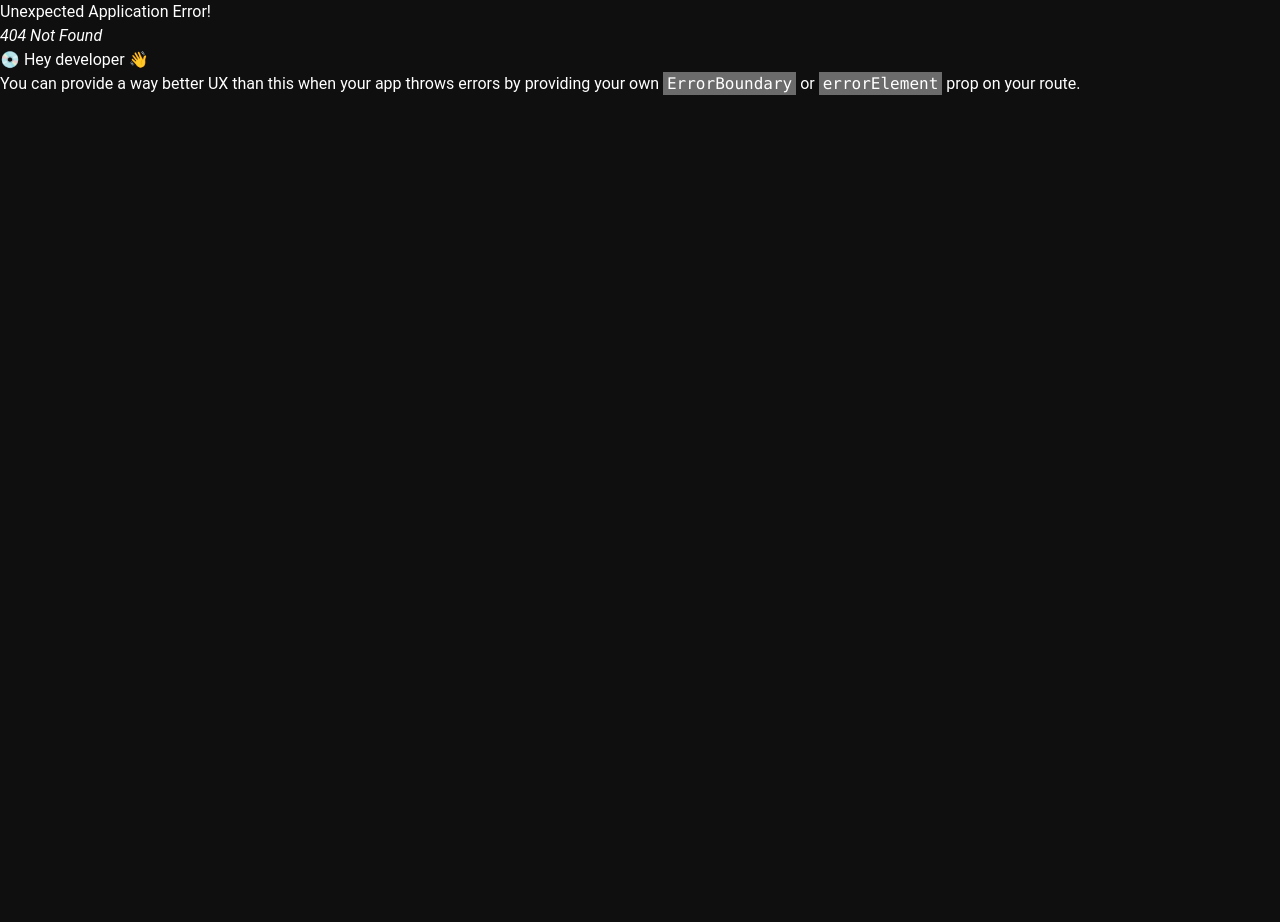
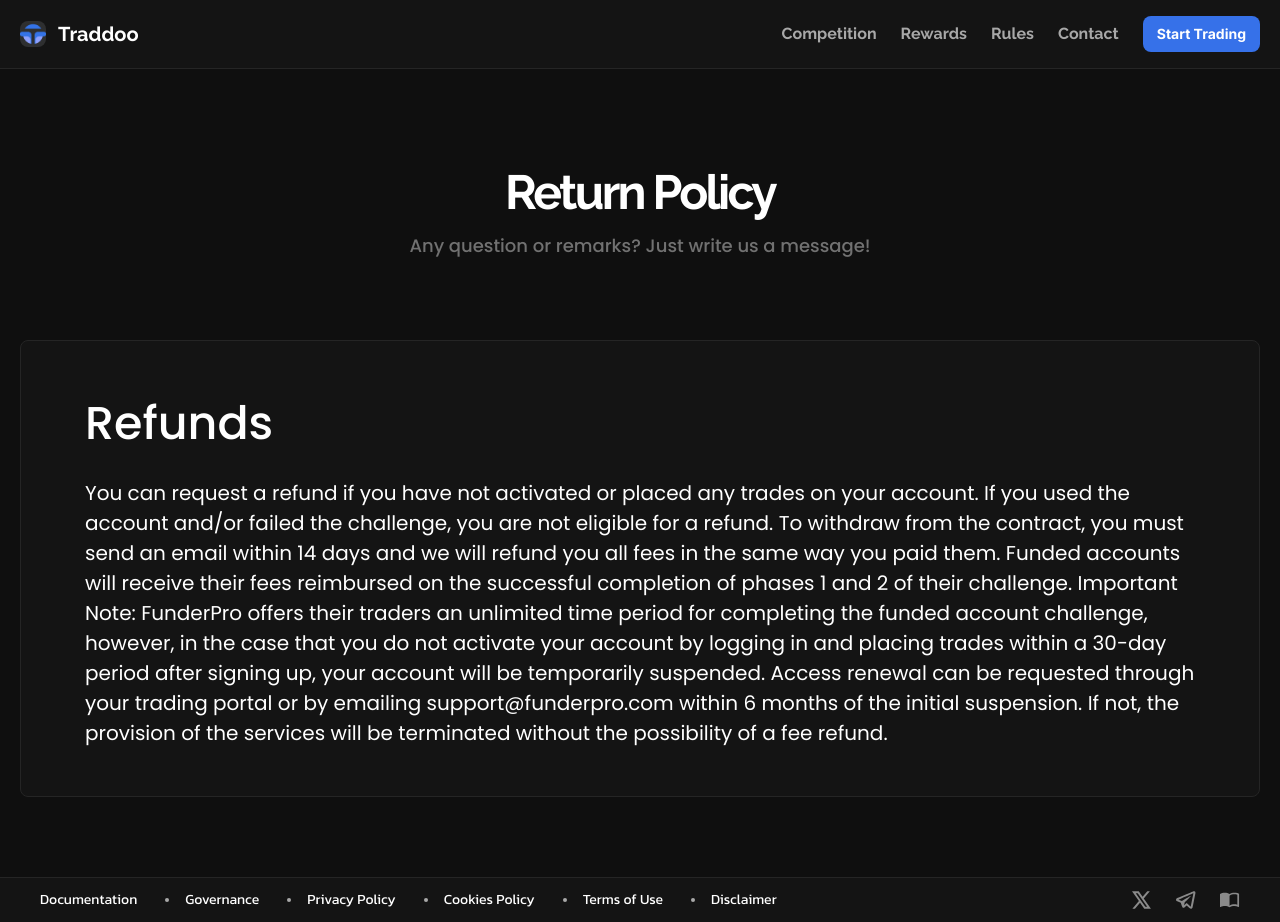
Before and after one commit to IntownNFT/TraddooMain, a React (Vite) app: page /return-policy in a window 1280 px wide. Before the commit this address had no page. Before the commit the page ends 800 px from the top, so only its background shows below. Built offline with nearby package versions, Linux system fonts and the light colour scheme.

Commit message:
Add return policy page

```diff
--- a/src/main.tsx
+++ b/src/main.tsx
@@ -10,6 +10,7 @@ import ContactUs from "./pages/landing-page/contact/index.tsx";
 import PrivayPolicy from "./pages/landing-page/privacy-policy/index.tsx";
 import CookiePolicy from "./pages/landing-page/cookie-policy/index.tsx";
 import TermsAndConditions from "./pages/landing-page/terms-and-conditions/index.tsx";
+import ReturnPolicy from "./pages/landing-page/return-policy/index.tsx";
 
 const router = createBrowserRouter([
   {
@@ -44,6 +45,10 @@ const router = createBrowserRouter([
         path: "/terms-of-use",
         element: <TermsAndConditions />
       },
+      {
+        path: "/return-policy",
+        element: <ReturnPolicy />
+      },
     ]
   },
 ]);
--- /dev/null
+++ b/src/pages/landing-page/return-policy/index.tsx
@@ -0,0 +1,38 @@
+import { useEffect, useState } from "react";
+import SectionHeader from "../../../components/SectionHeader"
+import Markdown from "react-markdown";
+import file from "./return-policy.md"
+
+const ReturnPolicy = () => {
+  const [markdown, setMarkdown] = useState("");
+
+  useEffect(() => {
+    fetch(file)
+      .then((res) => res.text())
+      .then((text) => setMarkdown(text));
+  }, []);
+
+  const renderers = {
+    a: ({ href, children }:{href:string|undefined; children:JSX.Element|string}) => (
+      <a href={href || "#"} target="_blank" rel="noopener noreferrer">
+        {children}
+      </a>
+    ),
+  };
+
+  return (
+    <main className="mt-16">
+      <SectionHeader
+        title="Return Policy"
+        subtitle="Any question or remarks? Just write us a message!"
+        titleStyles="mt-24"
+        subtitleStyles="font-poppins font-medium !text-[#717171] mt-3"
+      />
+      <article className="mt-20 font-poppins bg-dark-grey border border-light-grey rounded-lg py-12 px-5 md:px-16" id="markdown">
+        <Markdown components={renderers}>{markdown}</Markdown>
+      </article>
+    </main>
+  )
+};
+
+export default ReturnPolicy;
--- /dev/null
+++ b/src/pages/landing-page/return-policy/return-policy.md
@@ -0,0 +1,3 @@
+## Refunds
+
+You can request a refund if you have not activated or placed any trades on your account. If you used the account and/or failed the challenge, you are not eligible for a refund. To withdraw from the contract, you must send an email within 14 days and we will refund you all fees in the same way you paid them.  Funded accounts will receive their fees reimbursed on the successful completion of phases 1 and 2 of their challenge.  Important Note: FunderPro offers their traders an unlimited time period for completing the funded account challenge, however, in the case that you do not activate your account by logging in and placing trades within a 30-day period after signing up, your account will be temporarily suspended. Access renewal can be requested through your trading portal or by emailing support@funderpro.com within 6 months of the initial suspension. If not, the provision of the services will be terminated without the possibility of a fee refund.
```
